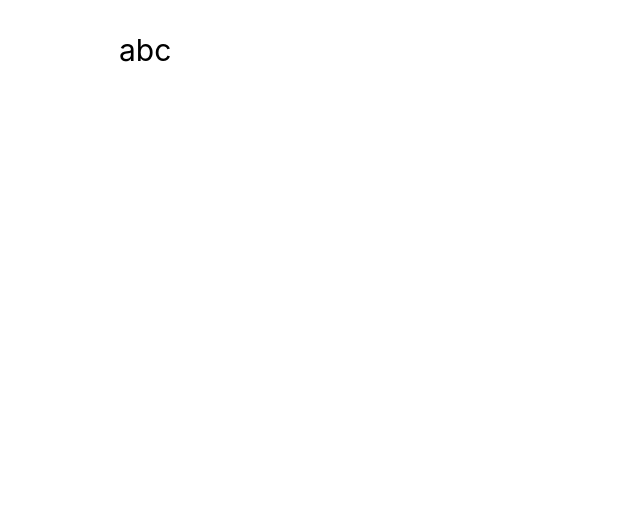
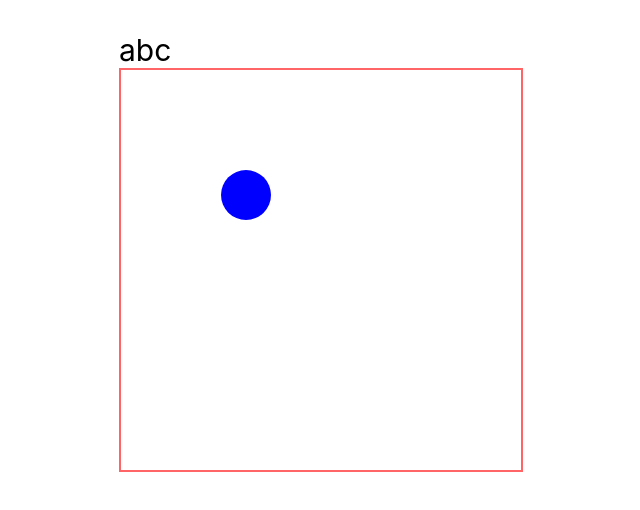
Before and after one commit to jschwarz98/genogramm, a React (Vite) app: page / in a window 1280 px wide. Shown: the top 510 px of the page, without its empty margins (249-889 px from the left). Built offline with nearby package versions, Linux system fonts and the light colour scheme.

Commit message:
added dragging of viewport when holding down left click

```diff
--- a/src/app.tsx
+++ b/src/app.tsx
@@ -1,7 +1,13 @@
 import { createRoot } from 'react-dom/client';
+import Canvas from '$/components/Canvas';
 
 const App = () => {
-  return <h2 className="text-3xl">abc</h2>
+  return <>
+    <h2 className="text-3xl">abc</h2>
+    <div className='border-2 border-red-400 w-min'>
+      <Canvas></Canvas>
+    </div>
+  </>
 }
 
 const root = createRoot(document.body);
--- a/src/components/Canvas.tsx
+++ b/src/components/Canvas.tsx
@@ -1,8 +1,75 @@
-import { useState } from "react";
+import { pointerEventToCanvasPoint, ZeroCoordinate } from "$/lib/utils";
+import { CanvasMode, Coordinate } from "$/types";
+import { useRef, useState } from "react";
 
 function Canvas() {
-  const [offset, _setOffset] = useState([0, 0])
-  return <svg className="w-100 h-100"></svg>
+  const size = 800;
+  const svgRef = useRef(null);
+  const [mode, setMode] = useState<CanvasMode>(CanvasMode.None);
+  const [offset, setOffset] = useState<Coordinate>(ZeroCoordinate);
+  const [pointerOrigin, setPointerOrigin] = useState<Coordinate>(ZeroCoordinate);
+  const [pointerLocation, setPointerLocation] = useState<Coordinate>(ZeroCoordinate);
+
+  const getAbsoluteOffset = function (): Coordinate {
+    if (!svgRef) {
+      return ZeroCoordinate;
+    }
+    const bounds = svgRef.current.getBoundingClientRect();
+    return { x: bounds.x ?? 0, y: bounds.y ?? 0 };
+  }
+
+  const onMouseDown = function (e: React.MouseEvent) {
+    e.preventDefault();
+    e.stopPropagation();
+
+    console.log("on mouse down", e);
+    const shift = e.shiftKey;
+    setPointerOrigin(pointerEventToCanvasPoint(e, getAbsoluteOffset(), offset));
+    console.log("new pointer origin", pointerOrigin);
+    if (shift) {
+      setMode(CanvasMode.SelectionArea);
+    } else {
+      setMode(CanvasMode.DraggingCanvas)
+    }
+  }
+  const onMouseMove = function (e: React.MouseEvent) {
+    if (mode === CanvasMode.None || mode === CanvasMode.Inserting) {
+      return;
+    }
+    console.log(mode);
+
+    const pointerLocation = pointerEventToCanvasPoint(e, getAbsoluteOffset(), offset)
+    if (mode === CanvasMode.DraggingCanvas) {
+      const slowDownFactor = 0.5;
+      const xDif = Math.round(slowDownFactor * (pointerOrigin.x - pointerLocation.x));
+      const yDif = Math.round(slowDownFactor * (pointerOrigin.y - pointerLocation.y));
+      setOffset({ x: offset.x + xDif, y: offset.y + yDif });
+      setPointerOrigin(pointerLocation);
+    } else {
+
+      setPointerLocation(pointerLocation);
+      // TODO when resizing und oder selection oder so, dann besondere logik hier anwenden
+    }
+  }
+  const onMouseUp = function (e: React.MouseEvent) {
+    e.preventDefault();
+    e.stopPropagation();
+    setMode(CanvasMode.None);
+  }
+
+  return (
+    <svg
+      ref={svgRef}
+      className="w-100 h-100"
+      viewBox={`${offset.x} ${offset.y} ${size} ${size}`}
+      preserveAspectRatio="xMidYMid meet"
+      onMouseDown={onMouseDown}
+      onMouseMove={onMouseMove}
+      onMouseUp={onMouseUp}>
+      <circle cx="250" cy="250" r="50" fill="blue" onMouseDown={e => { e.stopPropagation(); e.preventDefault(); console.log("rec clicked"); }} />
+
+    </svg >
+  );
 }
 
 export default Canvas;
--- /dev/null
+++ b/src/lib/utils.ts
@@ -0,0 +1,7 @@
+import { Coordinate } from "$/types";
+
+export function pointerEventToCanvasPoint(e: React.MouseEvent, absoluteOffset: Coordinate, canvasPosition: Coordinate): Coordinate {
+  return { x: Math.round(e.clientX - absoluteOffset.x + canvasPosition.x), y: Math.round(e.clientY - absoluteOffset.y + canvasPosition.y) }
+}
+
+export const ZeroCoordinate: Coordinate = { x: 0, y: 0 }
--- a/src/types.ts
+++ b/src/types.ts
@@ -4,6 +4,17 @@ export type NodeType = 'icon' | 'text' | 'icon-text' | 'arrow';
 export type Coordinate = { x: number, y: number };
 export type Dimensions = { width: number, height: number };
 export type HtmlColor = string;
+
+// Canvas
+
+export enum CanvasMode {
+  None,
+  DraggingCanvas, // drag and drop move visible area around
+  SelectionArea, // create a area to select nodes
+  Inserting, // Inserting the selected type of node
+  Translating, // move selected nodes
+  Resizing, // resize selected nodes
+}
 
 // Base Node
 export type Node = {
```
